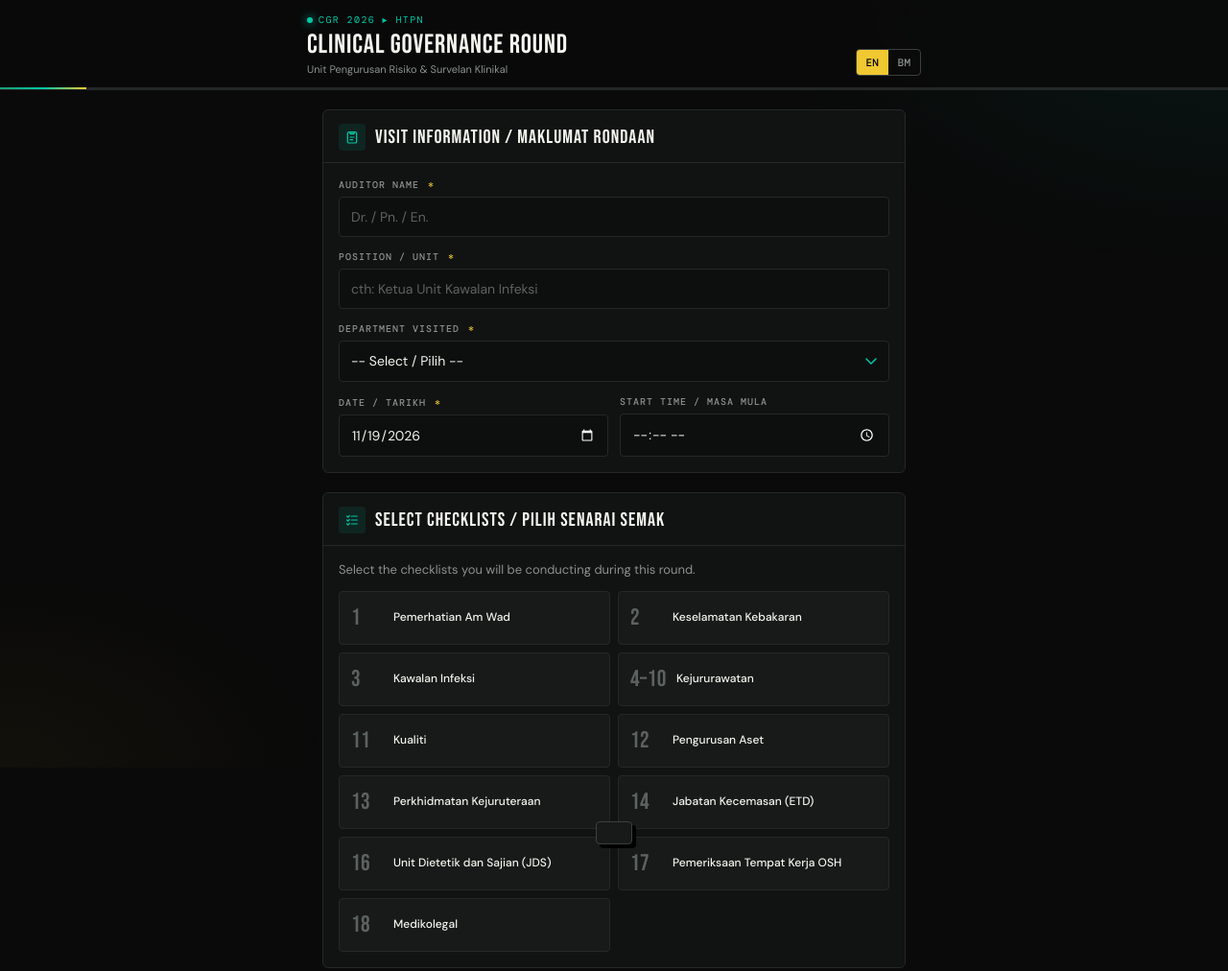
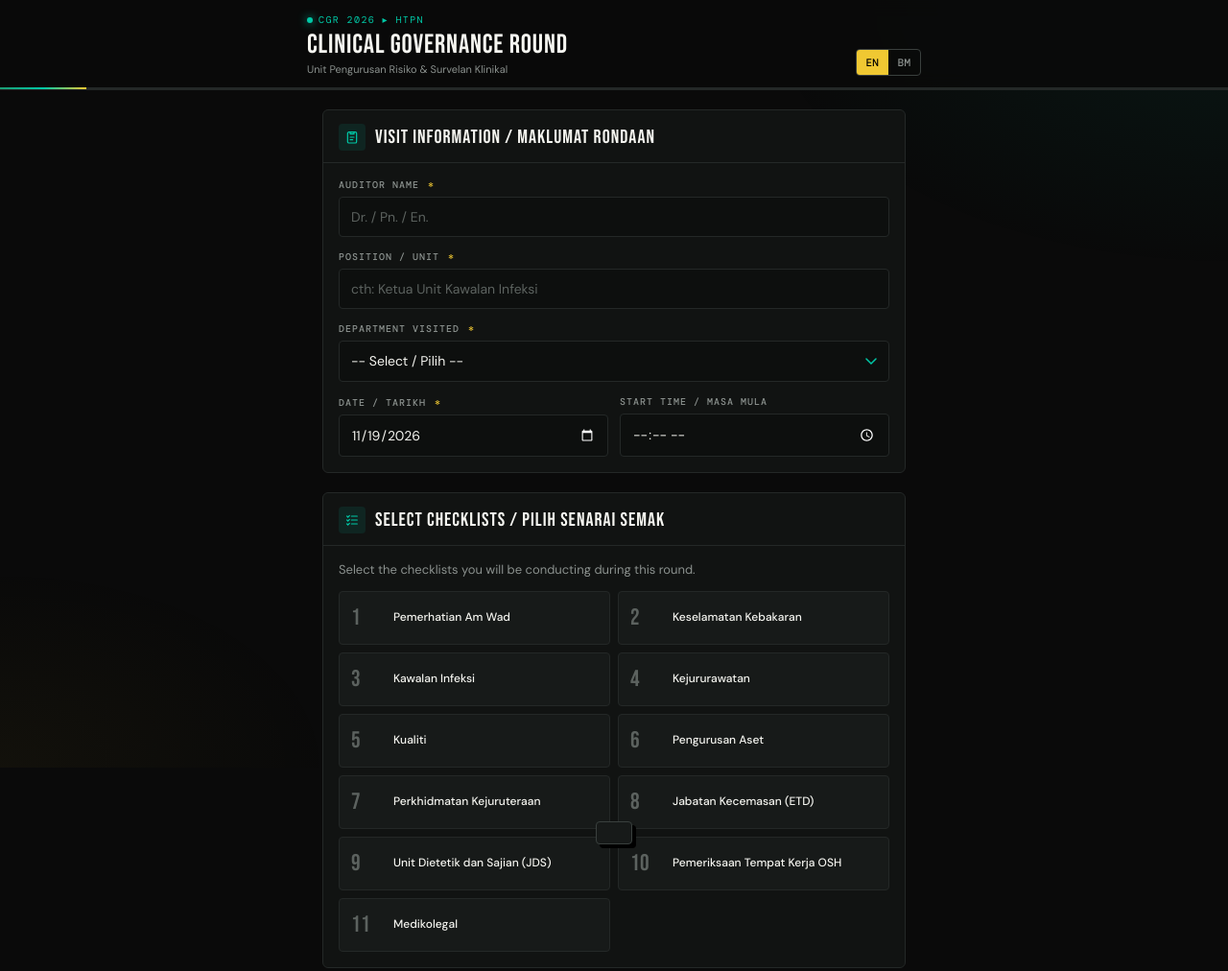
Before and after one commit to udppkhtpn-hue/eCGR_App, a plain HTML site: page Index.html in a window 1280 px wide. Shown: the whole page at 96% size. Drawn offline with nearby package versions, Linux system fonts and the light colour scheme.

Commit message:
Renumber checklists sequentially 1-11 and align item numbers
Checklists were 1-3, 4-10, 11-14, 16-18; now 1-11. Item numbers are
re-prefixed to the new checklist number (e.g. Kualiti 5.1-5.7,
Kejururawatan 4.1-4.47) and two typo runs fixed (Kawalan Infeksi
4.0-4.3 -> 3.10-3.13, JDS 15.3-15.5 -> 9.3-9.5). Internal ids unchanged.
README checklist table updated.

Co-Authored-By: Claude Opus 5.5 <noreply@anthropic.com>

```diff
--- a/Index.html
+++ b/Index.html
@@ -997,15 +997,15 @@ const CHECKLISTS = [
      { bil: "3.7", perkara: "Pengurusan bag kain kotor: bag merah (plastik alginated), bag putih, kedua-dua bertutup" },
      { bil: "3.8", perkara: "Tong sisa klinikal: tidak melimpah, tiada alatan tajam" },
      { bil: "3.9", perkara: "Tong sisa am: tidak melimpah, tiada sisa klinikal" },
-     { bil: "4.0", perkara: "Tempat simpanan losyen: bersih, tidak tamat tempoh, ada tarikh dibuka" },
-     { bil: "4.1", perkara: "Kes jangkitan/Isolation: MRSA/MRO/ESBL/TB — ada signage & PPE/hand rub?" },
-     { bil: "4.2", perkara: "Keputusan audit kebersihan tangan terkini? Kawasan untuk ditambahbaik?" },
-     { bil: "4.3", perkara: "Standard pembersihan peralatan klinikal (pam, commode, drip stand, troli)?" },
+     { bil: "3.10", perkara: "Tempat simpanan losyen: bersih, tidak tamat tempoh, ada tarikh dibuka" },
+     { bil: "3.11", perkara: "Kes jangkitan/Isolation: MRSA/MRO/ESBL/TB — ada signage & PPE/hand rub?" },
+     { bil: "3.12", perkara: "Keputusan audit kebersihan tangan terkini? Kawasan untuk ditambahbaik?" },
+     { bil: "3.13", perkara: "Standard pembersihan peralatan klinikal (pam, commode, drip stand, troli)?" },
    ]
  },
  {
    id: "cl4",
-   num: "4–10",
+   num: "4",
    title: "Kejururawatan",
    subtitle: "Unit Kejururawatan",
    items: [
@@ -1021,134 +1021,134 @@ const CHECKLISTS = [
      { bil: "4.10", perkara: "Pengawasan keselamatan BHT?" },
      { bil: "4.11", perkara: "Buku MC dalam laci berkunci? Orang bertanggungjawab boleh dihubungi?" },
      { bil: "4.12", perkara: "Laporan kejururawatan dikemaskini dalam sistem IT? Serah terima penjagaan?" },
-     { bil: "5.1", perkara: "Ada transfusi darah berlaku di wad sekarang?" },
-     { bil: "5.2", perkara: "Dokumentasi (statistik) transfusi darah?" },
-     { bil: "5.3", perkara: "Pensampelan pesakit & pelabelan dengan 2 pengecam?" },
-     { bil: "5.4", perkara: "Senarai semak pra-transfusi?" },
-     { bil: "5.5", perkara: "Pengenalpastian tepi katil (bedside identification)?" },
-     { bil: "5.6", perkara: "Borang persetujuan diisi?" },
-     { bil: "5.7", perkara: "Senarai semak transfusi?" },
-     { bil: "6.1", perkara: "Dokumentasi kejatuhan pesakit?" },
-     { bil: "6.2", perkara: "Penandaan/gelang merah untuk pesakit risiko tinggi?" },
-     { bil: "6.3", perkara: "Pelekat magnet tersedia di wad?" },
-     { bil: "6.4", perkara: "Penilaian kondisi pesakit (cth: hipoglisemia) dan intervensi awal?" },
-     { bil: "6.5", perkara: "Penilaian persekitaran untuk risiko jatuh?" },
-     { bil: "7.1", perkara: "Dokumentasi oleh AJK — data pengenalpastian pesakit?" },
-     { bil: "7.2", perkara: "Semasa kemasukan atau pemindahan pesakit?" },
-     { bil: "7.3", perkara: "Pemberian ubat (oleh staf)?" },
-     { bil: "7.4", perkara: "Transfusi darah — pengesahan identiti?" },
-     { bil: "7.5", perkara: "Pengumpulan cecair badan (oleh staf)?" },
-     { bil: "7.6", perkara: "Pengesahan kematian?" },
-     { bil: "7.7", perkara: "Prosedur dan perkhidmatan lain — carian MRN semasa pendaftaran?" },
-     { bil: "8.1", perkara: "Bilangan nota kes pesakit discaj masih di wad?" },
-     { bil: "8.2", perkara: "Bilangan nota kes yang diperiksa?" },
-     { bil: "8.3", perkara: "Bilangan harta pesakit discaj >1 minggu lalu masih di wad?" },
-     { bil: "8.4", perkara: "Bilangan rumusan discaj yang belum siap?" },
-     { bil: "8.5", perkara: "Jika MC diberikan — tempoh dan nombor rujukan dinyatakan?" },
-     { bil: "8.6", perkara: "Jika kes rujukan — adakah balasan kepada doktor perujuk?" },
-     { bil: "9.0", perkara: "Dokumentasi AJK SSSL?" },
-     { bil: "9.1", perkara: "Hanya staf dengan keistimewaan yang relevan melakukan prosedur/pembedahan?" },
-     { bil: "9.2", perkara: "'Time-out' dilakukan sebelum prosedur dimulakan?" },
-     { bil: "9.3", perkara: "Pemeriksaan instrumen sebelum pembedahan/kiraan pra-op?" },
-     { bil: "9.4", perkara: "Penandaan tapak prosedur (semasa pesakit sedar)?" },
-     { bil: "9.5", perkara: "Pelaksanaan amalan terbaik untuk mencegah SSI?" },
-     { bil: "10.1", perkara: "Almari DDA: sistem kunci, dokumentasi pergerakan ubat, pengesahan stok?" },
-     { bil: "10.2", perkara: "Penyimpanan ubat: item peti sejuk & bukan peti sejuk?" },
-     { bil: "10.3", perkara: "Pematuhan amalan 7R?" },
-     { bil: "10.4", perkara: "Data kesilapan ubat atau near miss?" },
+     { bil: "4.13", perkara: "Ada transfusi darah berlaku di wad sekarang?" },
+     { bil: "4.14", perkara: "Dokumentasi (statistik) transfusi darah?" },
+     { bil: "4.15", perkara: "Pensampelan pesakit & pelabelan dengan 2 pengecam?" },
+     { bil: "4.16", perkara: "Senarai semak pra-transfusi?" },
+     { bil: "4.17", perkara: "Pengenalpastian tepi katil (bedside identification)?" },
+     { bil: "4.18", perkara: "Borang persetujuan diisi?" },
+     { bil: "4.19", perkara: "Senarai semak transfusi?" },
+     { bil: "4.20", perkara: "Dokumentasi kejatuhan pesakit?" },
+     { bil: "4.21", perkara: "Penandaan/gelang merah untuk pesakit risiko tinggi?" },
+     { bil: "4.22", perkara: "Pelekat magnet tersedia di wad?" },
+     { bil: "4.23", perkara: "Penilaian kondisi pesakit (cth: hipoglisemia) dan intervensi awal?" },
+     { bil: "4.24", perkara: "Penilaian persekitaran untuk risiko jatuh?" },
+     { bil: "4.25", perkara: "Dokumentasi oleh AJK — data pengenalpastian pesakit?" },
+     { bil: "4.26", perkara: "Semasa kemasukan atau pemindahan pesakit?" },
+     { bil: "4.27", perkara: "Pemberian ubat (oleh staf)?" },
+     { bil: "4.28", perkara: "Transfusi darah — pengesahan identiti?" },
+     { bil: "4.29", perkara: "Pengumpulan cecair badan (oleh staf)?" },
+     { bil: "4.30", perkara: "Pengesahan kematian?" },
+     { bil: "4.31", perkara: "Prosedur dan perkhidmatan lain — carian MRN semasa pendaftaran?" },
+     { bil: "4.32", perkara: "Bilangan nota kes pesakit discaj masih di wad?" },
+     { bil: "4.33", perkara: "Bilangan nota kes yang diperiksa?" },
+     { bil: "4.34", perkara: "Bilangan harta pesakit discaj >1 minggu lalu masih di wad?" },
+     { bil: "4.35", perkara: "Bilangan rumusan discaj yang belum siap?" },
+     { bil: "4.36", perkara: "Jika MC diberikan — tempoh dan nombor rujukan dinyatakan?" },
+     { bil: "4.37", perkara: "Jika kes rujukan — adakah balasan kepada doktor perujuk?" },
+     { bil: "4.38", perkara: "Dokumentasi AJK SSSL?" },
+     { bil: "4.39", perkara: "Hanya staf dengan keistimewaan yang relevan melakukan prosedur/pembedahan?" },
+     { bil: "4.40", perkara: "'Time-out' dilakukan sebelum prosedur dimulakan?" },
+     { bil: "4.41", perkara: "Pemeriksaan instrumen sebelum pembedahan/kiraan pra-op?" },
+     { bil: "4.42", perkara: "Penandaan tapak prosedur (semasa pesakit sedar)?" },
+     { bil: "4.43", perkara: "Pelaksanaan amalan terbaik untuk mencegah SSI?" },
+     { bil: "4.44", perkara: "Almari DDA: sistem kunci, dokumentasi pergerakan ubat, pengesahan stok?" },
+     { bil: "4.45", perkara: "Penyimpanan ubat: item peti sejuk & bukan peti sejuk?" },
+     { bil: "4.46", perkara: "Pematuhan amalan 7R?" },
+     { bil: "4.47", perkara: "Data kesilapan ubat atau near miss?" },
    ]
  },
  {
    id: "cl11",
-   num: "11",
+   num: "5",
    title: "Kualiti",
    subtitle: "Unit Kualiti HKJ",
    items: [
-     { bil: "11.1", perkara: "Mortality & Morbidity/POMR: staf hadir mesyuarat outcome? Tindakan dikomunikasikan?" },
-     { bil: "11.2", perkara: "Audit Klinikal & KPI/HPIA: sekurang-kurangnya 1 audit klinikal dalam tahun semasa?" },
-     { bil: "11.3", perkara: "Lean Healthcare: petunjuk prestasi dan KPI dianalisis dalam mesyuarat Lean?" },
-     { bil: "11.4", perkara: "Malaysian Patient Safety Goals (MPSG): audit dilakukan? Bukti tindakan pembetulan?" },
-     { bil: "11.5", perkara: "Incident Reporting (IR): pemfailan, pangkalan data, slip preskripsi, IR/RCA?" },
-     { bil: "11.6", perkara: "Program Bebas Kesakitan: dokumentasi, pembaris kesakitan, sudut kesakitan, kit?" },
-     { bil: "11.7", perkara: "Credentialing and Privileging: pangkalan data & sijil privileging?" },
+     { bil: "5.1", perkara: "Mortality & Morbidity/POMR: staf hadir mesyuarat outcome? Tindakan dikomunikasikan?" },
+     { bil: "5.2", perkara: "Audit Klinikal & KPI/HPIA: sekurang-kurangnya 1 audit klinikal dalam tahun semasa?" },
+     { bil: "5.3", perkara: "Lean Healthcare: petunjuk prestasi dan KPI dianalisis dalam mesyuarat Lean?" },
+     { bil: "5.4", perkara: "Malaysian Patient Safety Goals (MPSG): audit dilakukan? Bukti tindakan pembetulan?" },
+     { bil: "5.5", perkara: "Incident Reporting (IR): pemfailan, pangkalan data, slip preskripsi, IR/RCA?" },
+     { bil: "5.6", perkara: "Program Bebas Kesakitan: dokumentasi, pembaris kesakitan, sudut kesakitan, kit?" },
+     { bil: "5.7", perkara: "Credentialing and Privileging: pangkalan data & sijil privileging?" },
    ]
  },
  {
    id: "cl12",
-   num: "12",
+   num: "6",
    title: "Pengurusan Aset",
    subtitle: "Unit Aset",
    items: [
-     { bil: "1", perkara: "Pemeriksaan fizikal aset dan perbandingan dengan KEW.PA-7?" },
-     { bil: "2", perkara: "KEW.PA-7 dikemaskini dan dipaparkan?" },
-     { bil: "3", perkara: "Pegawai penempatan di KEW.PA-7 masih ada di jabatan?" },
-     { bil: "4", perkara: "Aset ada KEW.PA3/KEW.PA4 (didaftarkan)?" },
-     { bil: "5", perkara: "Aset ditampal label/sticker dengan nombor berdaftar SPPA?" },
-     { bil: "6", perkara: "Aset dalam proses pelupusan dilabel 'dalam proses lupus'?" },
-     { bil: "7", perkara: "Aset rosak telah mohon BER1 dengan Radicare?" },
-     { bil: "8", perkara: "Pergerakan aset direkodkan dalam KEW.PA9?" },
+     { bil: "6.1", perkara: "Pemeriksaan fizikal aset dan perbandingan dengan KEW.PA-7?" },
+     { bil: "6.2", perkara: "KEW.PA-7 dikemaskini dan dipaparkan?" },
+     { bil: "6.3", perkara: "Pegawai penempatan di KEW.PA-7 masih ada di jabatan?" },
+     { bil: "6.4", perkara: "Aset ada KEW.PA3/KEW.PA4 (didaftarkan)?" },
+     { bil: "6.5", perkara: "Aset ditampal label/sticker dengan nombor berdaftar SPPA?" },
+     { bil: "6.6", perkara: "Aset dalam proses pelupusan dilabel 'dalam proses lupus'?" },
+     { bil: "6.7", perkara: "Aset rosak telah mohon BER1 dengan Radicare?" },
+     { bil: "6.8", perkara: "Pergerakan aset direkodkan dalam KEW.PA9?" },
    ]
  },
  {
    id: "cl13",
-   num: "13",
+   num: "7",
    title: "Perkhidmatan Kejuruteraan",
    subtitle: "Unit Kejuruteraan",
    items: [
-     { bil: "13.1", perkara: "Kebersihan am tandas/bilik mandi? Perkhidmatan pembersihan?" },
-     { bil: "13.2", perkara: "Sinki/paip/tangki air dalam kondisi baik? Air panas — bilik mandi?" },
-     { bil: "13.3", perkara: "Ada kerja penyelenggaraan perlu dilakukan atau permintaan dalam RiW?" },
-     { bil: "13.4", perkara: "Peralatan — berfungsi atau status BER?" },
-     { bil: "13.5", perkara: "Elektrikal/sivil/mekanikal/bioperubatan — ada kerosakan/tidak berfungsi?" },
-     { bil: "13.6", perkara: "Perkhidmatan pembersihan — rekod/pemantauan dan mengikut jadual?" },
-     { bil: "13.7", perkara: "Perkhidmatan linen — rekod/pemantauan dan mengikut jadual?" },
-     { bil: "13.8", perkara: "Peralatan/aset wad — PPM dilakukan?" },
+     { bil: "7.1", perkara: "Kebersihan am tandas/bilik mandi? Perkhidmatan pembersihan?" },
+     { bil: "7.2", perkara: "Sinki/paip/tangki air dalam kondisi baik? Air panas — bilik mandi?" },
+     { bil: "7.3", perkara: "Ada kerja penyelenggaraan perlu dilakukan atau permintaan dalam RiW?" },
+     { bil: "7.4", perkara: "Peralatan — berfungsi atau status BER?" },
+     { bil: "7.5", perkara: "Elektrikal/sivil/mekanikal/bioperubatan — ada kerosakan/tidak berfungsi?" },
+     { bil: "7.6", perkara: "Perkhidmatan pembersihan — rekod/pemantauan dan mengikut jadual?" },
+     { bil: "7.7", perkara: "Perkhidmatan linen — rekod/pemantauan dan mengikut jadual?" },
+     { bil: "7.8", perkara: "Peralatan/aset wad — PPM dilakukan?" },
    ]
  },
  {
    id: "cl14",
-   num: "14",
+   num: "8",
    title: "Jabatan Kecemasan (ETD)",
    subtitle: "Kumpulan CGR",
    items: [
-     { bil: "14.1", perkara: "Kawasan menunggu: bilangan pesakit zon hijau, staf kaunter, bilangan MO?" },
-     { bil: "14.2", perkara: "Triaj: bilangan MA bertugas, >3 tahun pengalaman, pesakit ditriaj dengan betul?" },
-     { bil: "14.3", perkara: "Dokumentasi rekod pesakit: tarikh/masa, aduan, tanda vital, diagnosis, preskripsi, MC?" },
-     { bil: "14.4", perkara: "Troli kecemasan: sistem semakan harian, didokumentasikan, 5 item ubat rawak?" },
-     { bil: "14.5", perkara: "Peralatan kecemasan: sistem semakan berkala, ada peralatan penting tidak berfungsi?" },
-     { bil: "14.6", perkara: "Almari DDA: sistem kunci, dokumentasi pergerakan ubat, pengesahan stok?" },
-     { bil: "14.7", perkara: "Bilik rawatan/prosedur: kebersihan, buangan tajam, peti sejuk, stok perubatan?" },
-     { bil: "14.8", perkara: "Pusat panggilan: bilangan MA, bilangan panggilan, dokumentasi, ambulans?" },
-     { bil: "14.9", perkara: "Teluk pemerhatian: bilangan pesakit vs. katil, jururawat bertugas, pemantauan?" },
-     { bil: "14.10", perkara: "Penyelenggaraan garis panduan, surat pekeliling dan rujukan?" },
-     { bil: "14.11", perkara: "Dokumentasi: dasar & SOP, minit mesyuarat jabatan, CME, peralatan BER?" },
+     { bil: "8.1", perkara: "Kawasan menunggu: bilangan pesakit zon hijau, staf kaunter, bilangan MO?" },
+     { bil: "8.2", perkara: "Triaj: bilangan MA bertugas, >3 tahun pengalaman, pesakit ditriaj dengan betul?" },
+     { bil: "8.3", perkara: "Dokumentasi rekod pesakit: tarikh/masa, aduan, tanda vital, diagnosis, preskripsi, MC?" },
+     { bil: "8.4", perkara: "Troli kecemasan: sistem semakan harian, didokumentasikan, 5 item ubat rawak?" },
+     { bil: "8.5", perkara: "Peralatan kecemasan: sistem semakan berkala, ada peralatan penting tidak berfungsi?" },
+     { bil: "8.6", perkara: "Almari DDA: sistem kunci, dokumentasi pergerakan ubat, pengesahan stok?" },
+     { bil: "8.7", perkara: "Bilik rawatan/prosedur: kebersihan, buangan tajam, peti sejuk, stok perubatan?" },
+     { bil: "8.8", perkara: "Pusat panggilan: bilangan MA, bilangan panggilan, dokumentasi, ambulans?" },
+     { bil: "8.9", perkara: "Teluk pemerhatian: bilangan pesakit vs. katil, jururawat bertugas, pemantauan?" },
+     { bil: "8.10", perkara: "Penyelenggaraan garis panduan, surat pekeliling dan rujukan?" },
+     { bil: "8.11", perkara: "Dokumentasi: dasar & SOP, minit mesyuarat jabatan, CME, peralatan BER?" },
    ]
  },
  {
    id: "cl16",
-   num: "16",
+   num: "9",
    title: "Unit Dietetik dan Sajian (JDS)",
    subtitle: "Kumpulan CGR",
    items: [
-     { bil: "16.1A", perkara: "Kawasan dapur — kebersihan (pengurusan, penyediaan makanan, penyimpanan)?" },
-     { bil: "16.1B", perkara: "Lantai berminyak?" },
-     { bil: "16.1C", perkara: "Perkhidmatan pembersihan memuaskan?" },
-     { bil: "16.1D", perkara: "Pembuangan sampah memuaskan?" },
-     { bil: "16.1E", perkara: "Ada lalat di kawasan?" },
-     { bil: "16.2A", perkara: "Kebersihan penyediaan makanan memuaskan?" },
-     { bil: "16.2B", perkara: "Staf telah divaksin?" },
-     { bil: "16.2C", perkara: "Rasa makanan memuaskan?" },
-     { bil: "16.2D", perkara: "Dulang hidangan disimpan dengan betul?" },
-     { bil: "16.2E", perkara: "Persediaan hidangan memuaskan?" },
-     { bil: "16.2F", perkara: "Bahan mentah yang diterima memuaskan? (semakan rawak)" },
-     { bil: "15.3", perkara: "Peti sejuk: pembersihan, kebersihan, tiada item reput?" },
-     { bil: "15.4", perkara: "Stor: pembersihan, kebersihan, tiada item tamat tempoh, tiada tanda tikus/lipas?" },
-     { bil: "15.5", perkara: "Dokumentasi: dasar & SOP, minit mesyuarat, CME, peralatan BER?" },
+     { bil: "9.1A", perkara: "Kawasan dapur — kebersihan (pengurusan, penyediaan makanan, penyimpanan)?" },
+     { bil: "9.1B", perkara: "Lantai berminyak?" },
+     { bil: "9.1C", perkara: "Perkhidmatan pembersihan memuaskan?" },
+     { bil: "9.1D", perkara: "Pembuangan sampah memuaskan?" },
+     { bil: "9.1E", perkara: "Ada lalat di kawasan?" },
+     { bil: "9.2A", perkara: "Kebersihan penyediaan makanan memuaskan?" },
+     { bil: "9.2B", perkara: "Staf telah divaksin?" },
+     { bil: "9.2C", perkara: "Rasa makanan memuaskan?" },
+     { bil: "9.2D", perkara: "Dulang hidangan disimpan dengan betul?" },
+     { bil: "9.2E", perkara: "Persediaan hidangan memuaskan?" },
+     { bil: "9.2F", perkara: "Bahan mentah yang diterima memuaskan? (semakan rawak)" },
+     { bil: "9.3", perkara: "Peti sejuk: pembersihan, kebersihan, tiada item reput?" },
+     { bil: "9.4", perkara: "Stor: pembersihan, kebersihan, tiada item tamat tempoh, tiada tanda tikus/lipas?" },
+     { bil: "9.5", perkara: "Dokumentasi: dasar & SOP, minit mesyuarat, CME, peralatan BER?" },
    ]
  },
  {
    id: "cl17",
-   num: "17",
+   num: "10",
    title: "Pemeriksaan Tempat Kerja OSH",
    subtitle: "UKA / OSH — KKM 2024",
    isOSH: true,
@@ -1210,23 +1210,23 @@ const CHECKLISTS = [
  },
  {
    id: "cl18",
-   num: "18",
+   num: "11",
    title: "Medikolegal",
    subtitle: "Audit Dokumentasi Medikolegal (Medico-Legal Documentation Audit)",
    note: "C = Patuh, NC = Tidak Patuh, NA = T/B. Catatkan ulasan/isu di ruangan Penemuan setiap perkara dan lampirkan foto bukti dokumentasi baik/lemah. Catatkan Cadangan (Recommendation) dan Maklum Balas Jabatan (Department Feedback) di bahagian Lain-lain Perkara.",
    note_en: "C = Compliant, NC = Non-compliant, NA = N/A. Record remarks/issues under each item's Finding and attach photo proof of good/poor documentation. Record the Recommendation and Department Feedback under Other Matters.",
    items: [
-     { bil: "1", perkara: "Tarikh dan Masa", perkara_en: "Date and Time" },
-     { bil: "2", perkara: "Pengepala (Header)", perkara_en: "Header" },
-     { bil: "3", perkara: "Tandatangan dan Cop", perkara_en: "Signature and Stamp" },
-     { bil: "4", perkara: "Pembetulan Kesilapan", perkara_en: "Mistake Rectification" },
-     { bil: "5", perkara: "Kejelasan Tulisan Tangan", perkara_en: "Handwriting Legibility" },
-     { bil: "6", perkara: "Singkatan Yang Tidak Sesuai", perkara_en: "Inappropriate Abbreviation" },
-     { bil: "7", perkara: "Semakan Laporan Penyiasatan", perkara_en: "Investigation Reports Review" },
-     { bil: "8", perkara: "Slip Preskripsi", perkara_en: "Prescription Slip" },
-     { bil: "9", perkara: "Borang Keizinan", perkara_en: "Consent Form" },
-     { bil: "10", perkara: "Penyimpanan Rekod", perkara_en: "Record Keeping" },
-     { bil: "11", perkara: "Tindakan Pembetulan Diambil bagi Kes Medikolegal (jika berkaitan) dan Lain-lain", perkara_en: "Remedial Actions Taken for Medicolegal Cases (if applicable) and Others" },
+     { bil: "11.1", perkara: "Tarikh dan Masa", perkara_en: "Date and Time" },
+     { bil: "11.2", perkara: "Pengepala (Header)", perkara_en: "Header" },
+     { bil: "11.3", perkara: "Tandatangan dan Cop", perkara_en: "Signature and Stamp" },
+     { bil: "11.4", perkara: "Pembetulan Kesilapan", perkara_en: "Mistake Rectification" },
+     { bil: "11.5", perkara: "Kejelasan Tulisan Tangan", perkara_en: "Handwriting Legibility" },
+     { bil: "11.6", perkara: "Singkatan Yang Tidak Sesuai", perkara_en: "Inappropriate Abbreviation" },
+     { bil: "11.7", perkara: "Semakan Laporan Penyiasatan", perkara_en: "Investigation Reports Review" },
+     { bil: "11.8", perkara: "Slip Preskripsi", perkara_en: "Prescription Slip" },
+     { bil: "11.9", perkara: "Borang Keizinan", perkara_en: "Consent Form" },
+     { bil: "11.10", perkara: "Penyimpanan Rekod", perkara_en: "Record Keeping" },
+     { bil: "11.11", perkara: "Tindakan Pembetulan Diambil bagi Kes Medikolegal (jika berkaitan) dan Lain-lain", perkara_en: "Remedial Actions Taken for Medicolegal Cases (if applicable) and Others" },
    ]
  }
 ];
```
Also changed, not shown: 1 other file.
